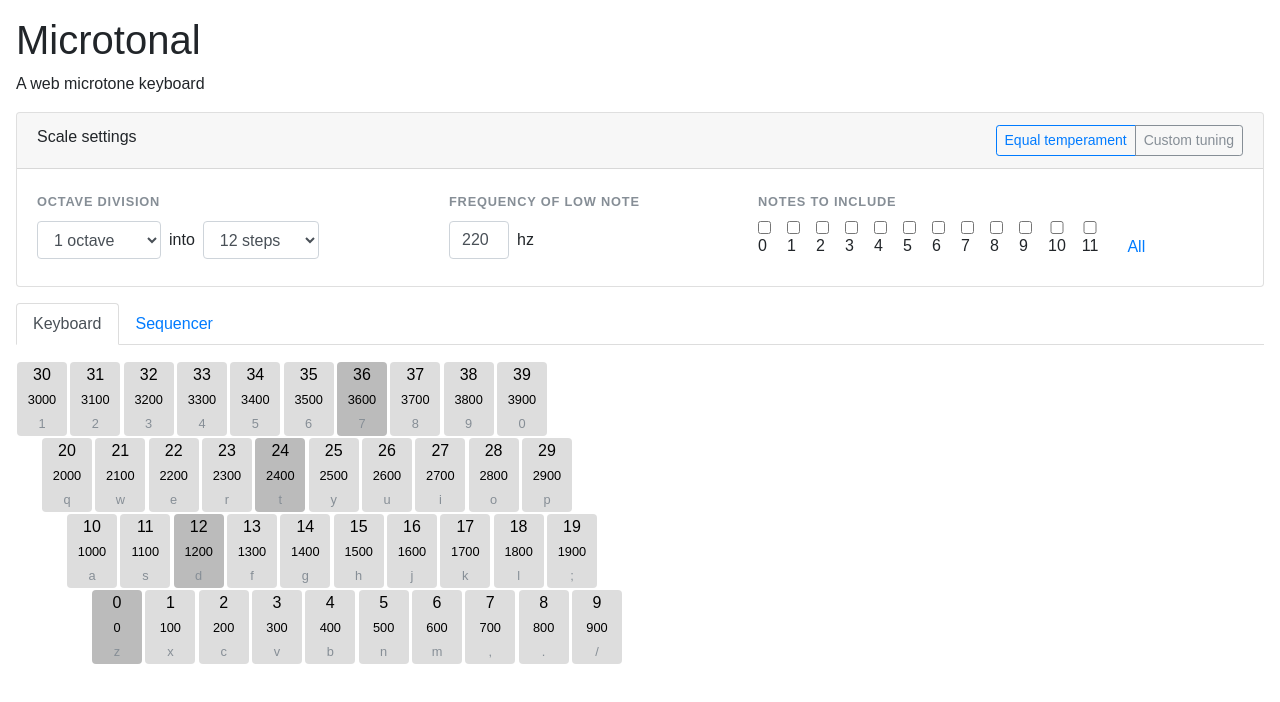
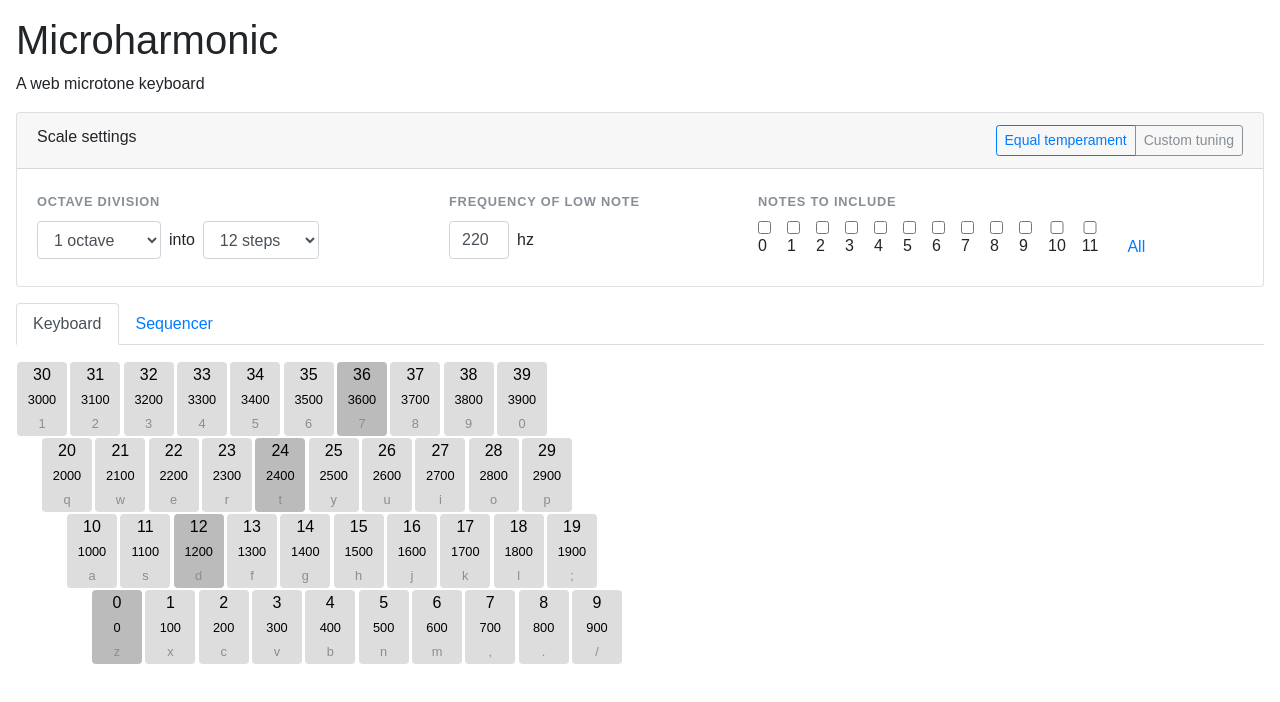
Before and after one commit to kevinsqi/microharmonic, a React (Create React App) app: page / in a window 1280 px wide. Shown: the top 702 px of the page. Built offline with nearby package versions, Linux system fonts and the light colour scheme.

Commit message:
rename project microtonal => microharmonic

```diff
--- a/package.json
+++ b/package.json
@@ -1,8 +1,8 @@
 {
-  "name": "microtonal",
+  "name": "microharmonic",
   "version": "0.1.0",
   "private": true,
-  "homepage": "http://kevinqi.com/microtonal",
+  "homepage": "http://www.microharmonic.com",
   "dependencies": {
     "classnames": "^2.2.5",
     "gh-pages": "^1.0.0",
--- a/public/index.html
+++ b/public/index.html
@@ -22,7 +22,7 @@
 
     <link rel="stylesheet" href="https://maxcdn.bootstrapcdn.com/bootstrap/4.0.0-beta.2/css/bootstrap.min.css">
 
-    <title>Microtonal - a web microtone keyboard</title>
+    <title>Microharmonic - a web microtone keyboard</title>
   </head>
   <body>
     <noscript>
--- a/src/App.js
+++ b/src/App.js
@@ -88,11 +88,10 @@ class App extends Component {
   };
 
   render() {
-    // TODO: make localhost use /microtonal basename too, or make basename conditional
     return (
-      <Router basename="/microtonal/">
+      <Router>
         <div className="m-3">
-          <h1>Microtonal</h1>
+          <h1>Microharmonic</h1>
           <div>A web microtone keyboard</div>
 
           <div className="my-3">
```
Also changed, not shown: public/manifest.json, 1 other file (tests, documents, lock files or other folders).
